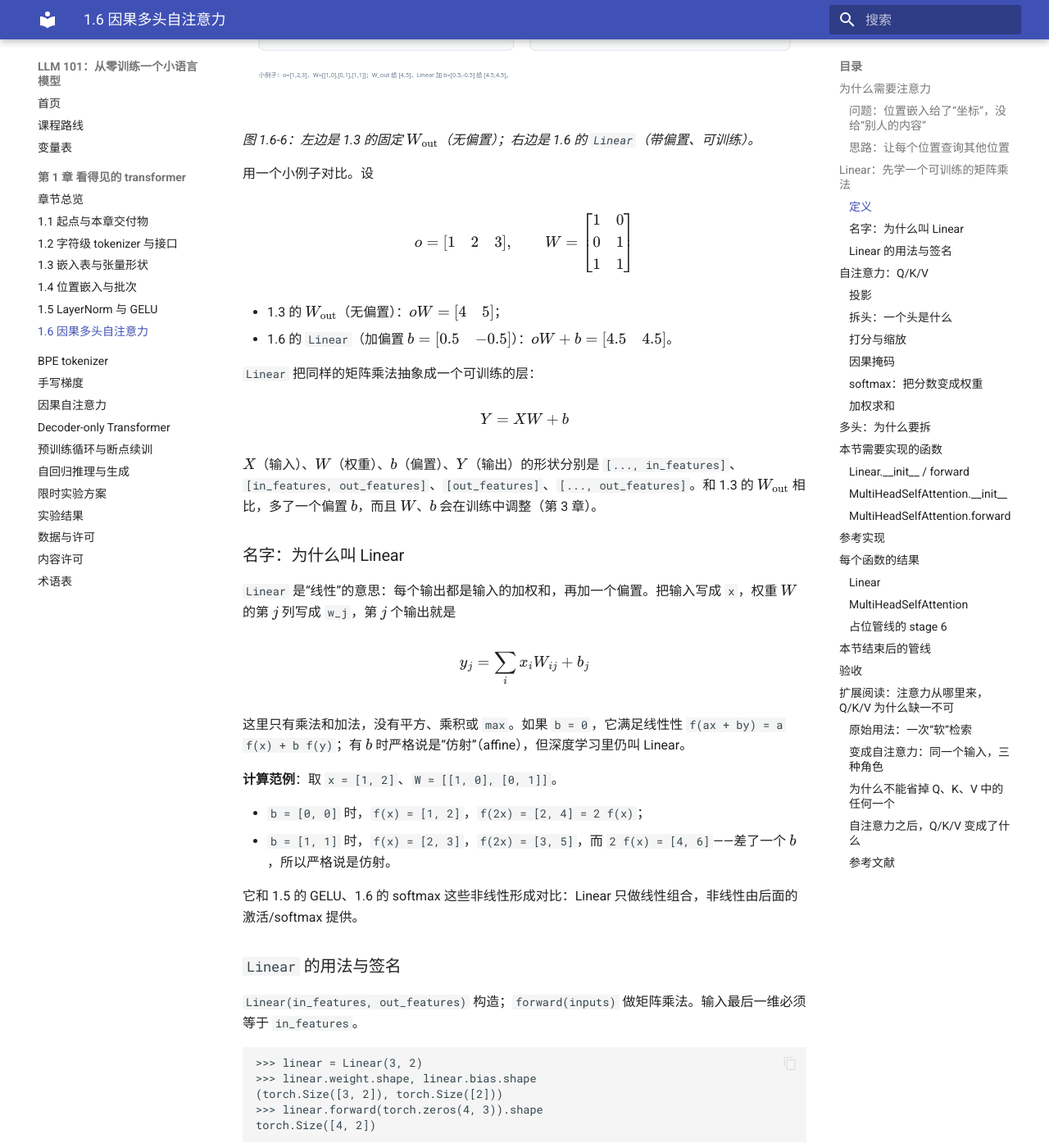
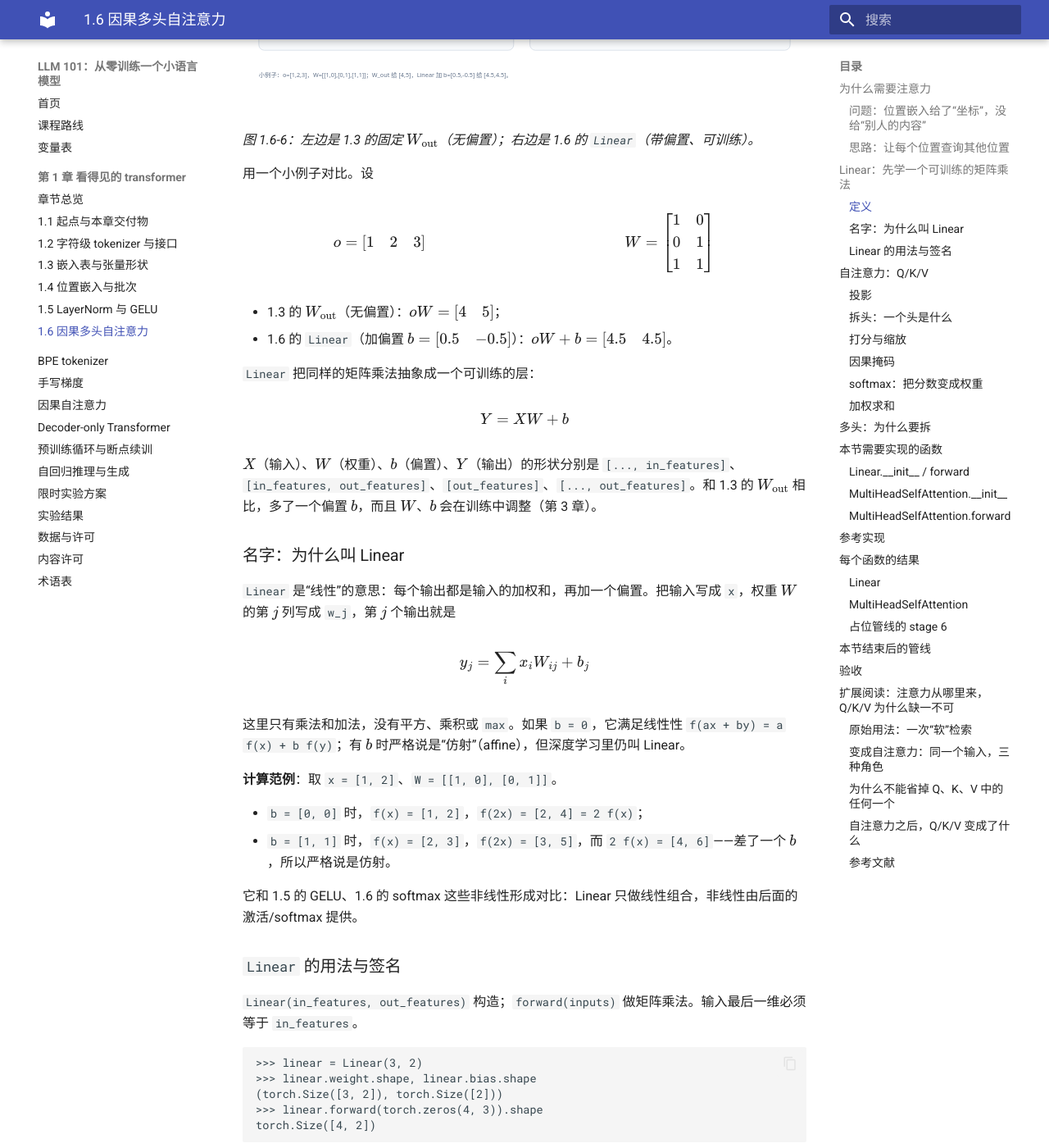
Before and after one commit to tigersoldier/llm-101, an MkDocs documentation site: the page built from docs/course/ch01/1.6.md, in a window 1280 px wide and 1400 px high, scrolled down 2001 px. Shown: the whole window at 82% size. Built offline with MkDocs 1.6.1 and Material for MkDocs 9.7.7, drawn with Linux system fonts in a browser that asks for light colours.

Commit message:
Stack side-by-side formulas on narrow screens

```diff
--- a/docs/course/ch01/1.6.md
+++ b/docs/course/ch01/1.6.md
@@ -46,10 +46,17 @@
 
 用一个小例子对比。设
 
+<div class="math-pair" markdown="1">
+
 $$
-o = \begin{bmatrix}1&2&3\end{bmatrix},\qquad
+o = \begin{bmatrix}1&2&3\end{bmatrix}
+$$
+
+$$
 W = \begin{bmatrix}1&0\\0&1\\1&1\end{bmatrix}
 $$
+
+</div>
 
 - 1.3 的 $W_{\text{out}}$（无偏置）：$oW = \begin{bmatrix}4&5\end{bmatrix}$；
 - 1.6 的 `Linear`（加偏置 $b = \begin{bmatrix}0.5&-0.5\end{bmatrix}$）：$oW + b = \begin{bmatrix}4.5&4.5\end{bmatrix}$。
@@ -116,9 +123,21 @@ def forward(self, inputs: torch.Tensor) -> torch.Tensor:
 
 把输入 $X$（`[T, C]`）分别送进三个 `Linear`，得到 query、key、value：
 
+<div class="math-trio" markdown="1">
+
 $$
-Q = XW_Q + b_Q,\quad K = XW_K + b_K,\quad V = XW_V + b_V
+Q = XW_Q + b_Q
 $$
+
+$$
+K = XW_K + b_K
+$$
+
+$$
+V = XW_V + b_V
+$$
+
+</div>
 
 三个投影 $Q$、$K$、$V$（分别对应 query、key、value）的形状都是 `[T, C]`；它们各自的投影矩阵 $W_Q$、$W_K$、$W_V$ 不同，所以同一个位置可以扮演不同的角色。`W_Q/W_K/W_V` 的形状是 `[C, C]`，`b_Q/b_K/b_V` 的形状是 `[C]`。
 
@@ -153,11 +172,17 @@ $$
 
 **计算范例**：`Q = K = V` 的 `[3, 4]` 拆成两个头：
 
+<div class="math-pair" markdown="1">
+
 $$
-Q_0 = K_0 = V_0 = \begin{bmatrix}1&0\\0&1\\0&0\end{bmatrix},
-\qquad
+Q_0 = K_0 = V_0 = \begin{bmatrix}1&0\\0&1\\0&0\end{bmatrix}
+$$
+
+$$
 Q_1 = K_1 = V_1 = \begin{bmatrix}0&0\\0&0\\1&0\end{bmatrix}
 $$
+
+</div>
 
 每个头都是 `[3, 2]`；两个头拼起来仍然是 `[3, 4]`。
 
@@ -464,9 +489,21 @@ Q/K/V 不是 transformer 发明的。它们来自更早的检索和翻译系统
 
 自注意力里没有单独的“检索库”。输入是一串 token 向量 $X$（`[T, C]`），我们用三个不同的 `Linear` 把它投影成三套向量：
 
+<div class="math-trio" markdown="1">
+
 $$
-Q = XW_Q + b_Q,\quad K = XW_K + b_K,\quad V = XW_V + b_V
+Q = XW_Q + b_Q
 $$
+
+$$
+K = XW_K + b_K
+$$
+
+$$
+V = XW_V + b_V
+$$
+
+</div>
 
 图 1.6-5 画了这个过程。Q、K、V 的形状都是 `[T, C]`，但它们的 $W$ 不同，所以同一个 token 在三个子空间里有不同的表示。接下来的步骤和原始检索一样：Q 和 K 打分，softmax 成权重，权重乘 V，最后过 `out_proj`。
 
--- a/docs/stylesheets/figures.css
+++ b/docs/stylesheets/figures.css
@@ -28,3 +28,29 @@
     grid-template-columns: 1fr;
   }
 }
+
+
+.math-pair,
+.math-trio {
+  display: grid;
+  grid-template-columns: repeat(var(--math-cols, 2), minmax(0, 1fr));
+  gap: 0.5rem 1rem;
+  align-items: center;
+  margin: 0.75rem 0;
+}
+
+.math-trio {
+  --math-cols: 3;
+}
+
+.math-pair > .arithmatex,
+.math-trio > .arithmatex {
+  margin: 0;
+}
+
+@media (max-width: 700px) {
+  .math-pair,
+  .math-trio {
+    grid-template-columns: 1fr;
+  }
+}
--- a/mkdocs.yml
+++ b/mkdocs.yml
@@ -21,6 +21,7 @@ markdown_extensions:
   - pymdownx.highlight
   - pymdownx.arithmatex:
       generic: true
+  - md_in_html
 
 extra_css:
   - stylesheets/image-zoom.css
```
Also changed, not shown: STYLE.md (+2 -0 lines), ch01/sections/1.6.md (+1 -1 lines), docs/course/ch01/1.5.md (+8 -2 lines).
